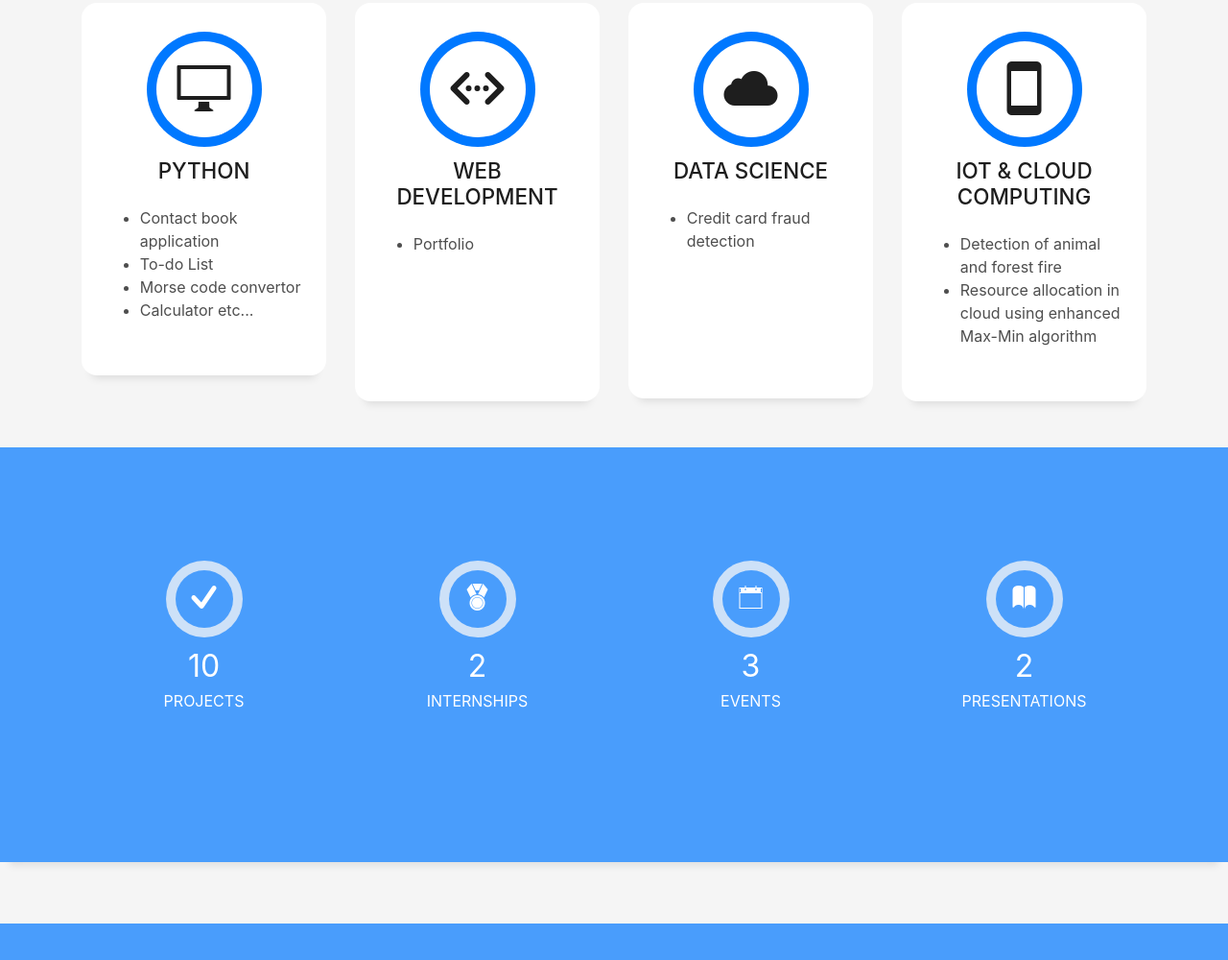
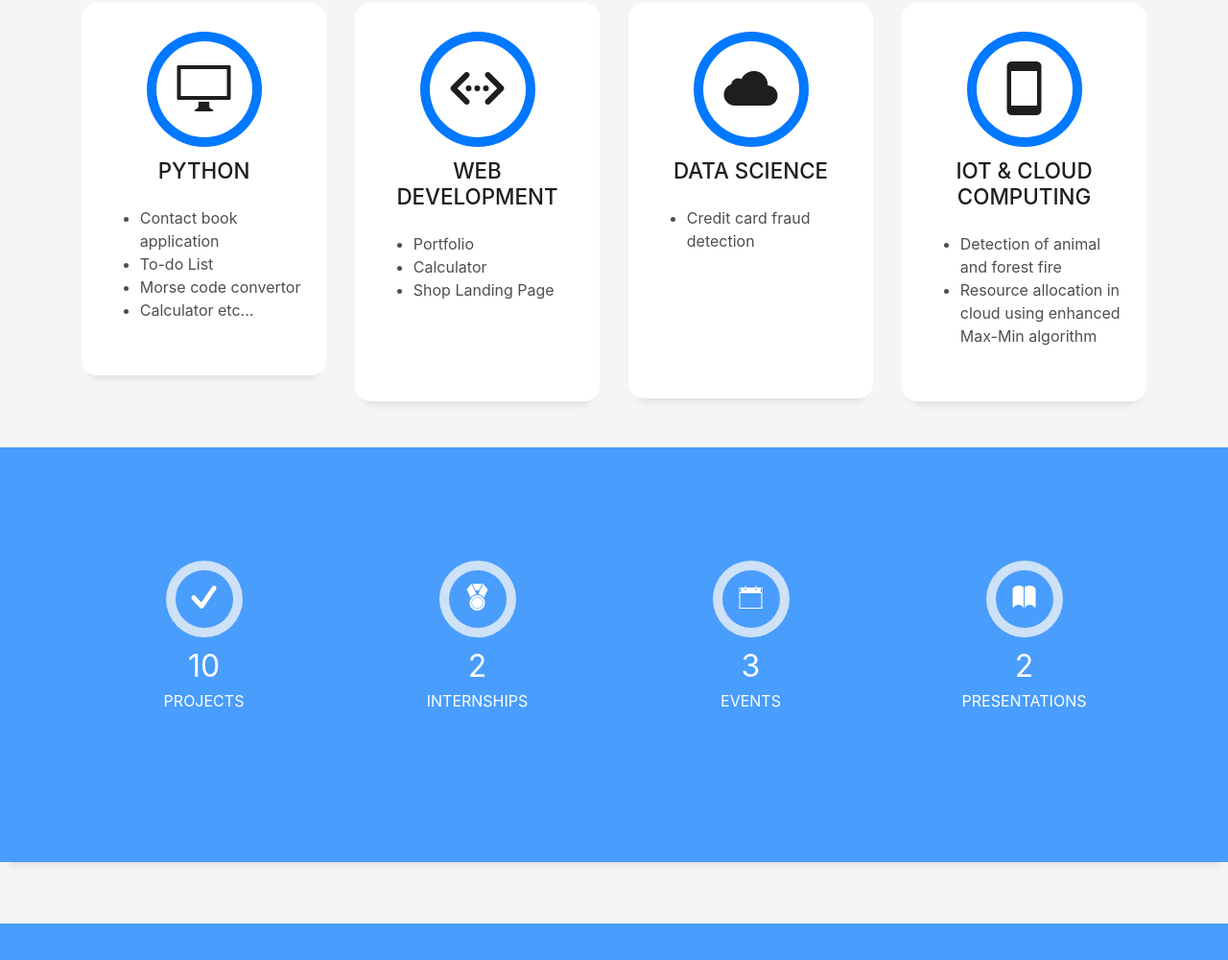
Before and after one commit to Mala-codehub/Mala-codehub.github.io, a plain HTML site: page index.html in a window 1280 px wide. Shown: the part 1621-2621 px from the top of the page at 96% size. Drawn offline with Linux system fonts and the light colour scheme; files whose address does not match are found by name.

Commit message:
feat:new

```diff
--- a/index.html
+++ b/index.html
@@ -194,9 +194,9 @@
              <ul>
 <li>Portfolio
 </li>
+<li>Calculator</li>
+<li>Shop Landing Page</li>
 <br></br>
-<br></br>
-
 </ul>
             </p>
           </div>
```
Also changed, not shown: 1 other file.
